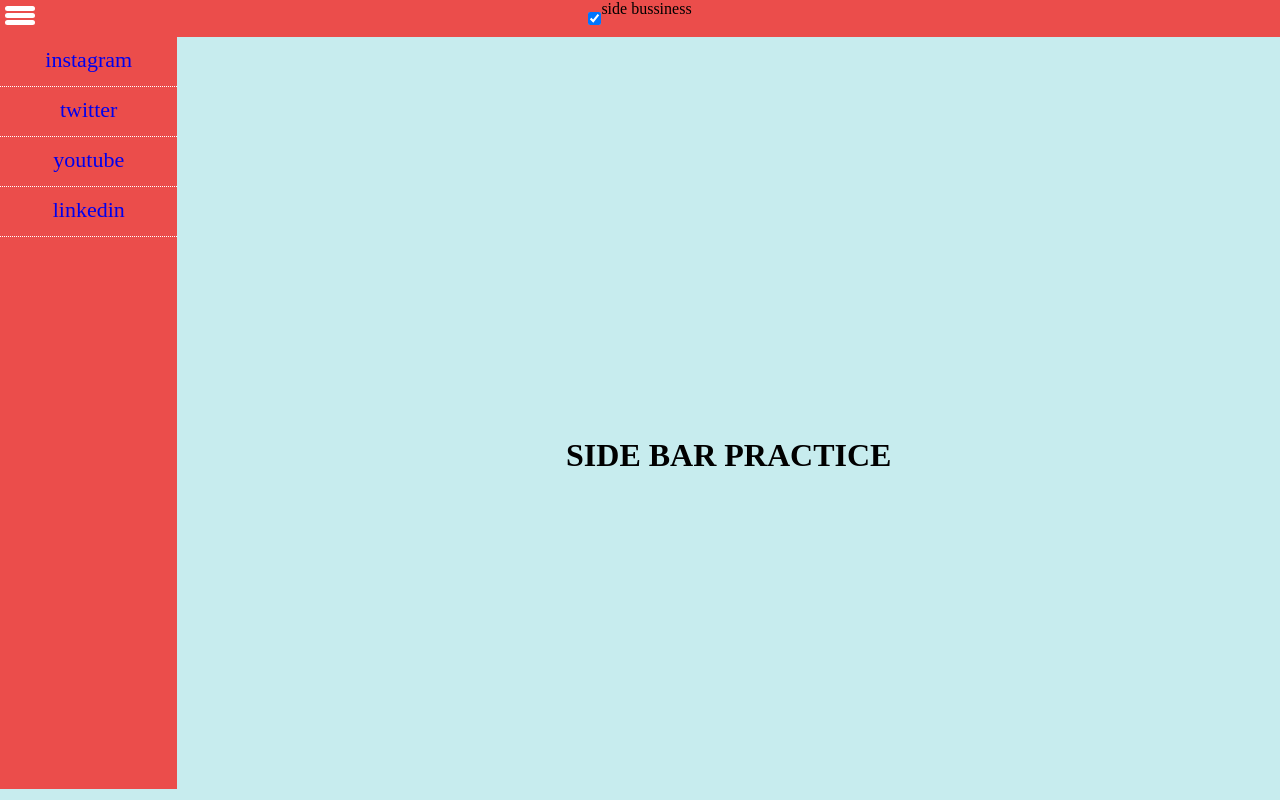
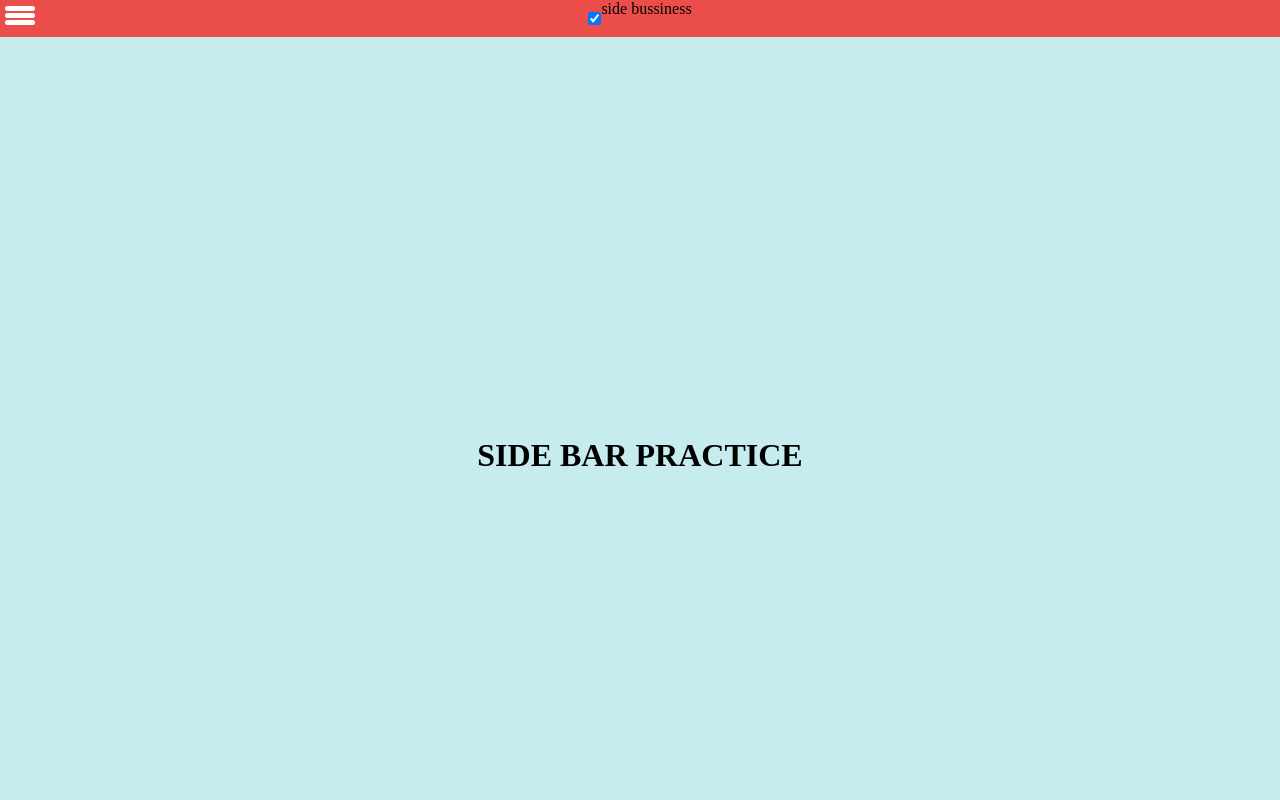
Before and after one commit to saurabhmishra125/sidebar, a plain HTML site: page index.html in a window 1280 px wide. Both pictures are taken after a click on the checkbox 594 px from the left and 18 px from the top of the page. Drawn offline with Linux system fonts and the light colour scheme.

Commit message:
sidebar work

```diff
--- a/index.html
+++ b/index.html
@@ -10,7 +10,7 @@
     <div class="container">
         <div class="header">
             <div class="navigation">
-                <input type="checkbox" id="check">
+                <input type="checkbox" id="check" onclick=side()>
                 <label for="check">
                 <div id="menubar">
                     <div class="icon" id="m1"></div>
@@ -36,9 +36,9 @@
         </div>
     </div>
     <script>
-        document.getElementById("menubar").addEventListener("hover",side());
+        // document.getElementById("check").;
         function side(){
-            document.querySelector("#sidebar").style.display="block";
+            document.querySelector("#sidebar").style.display="none";
         }
     </script>
 </body>
```
